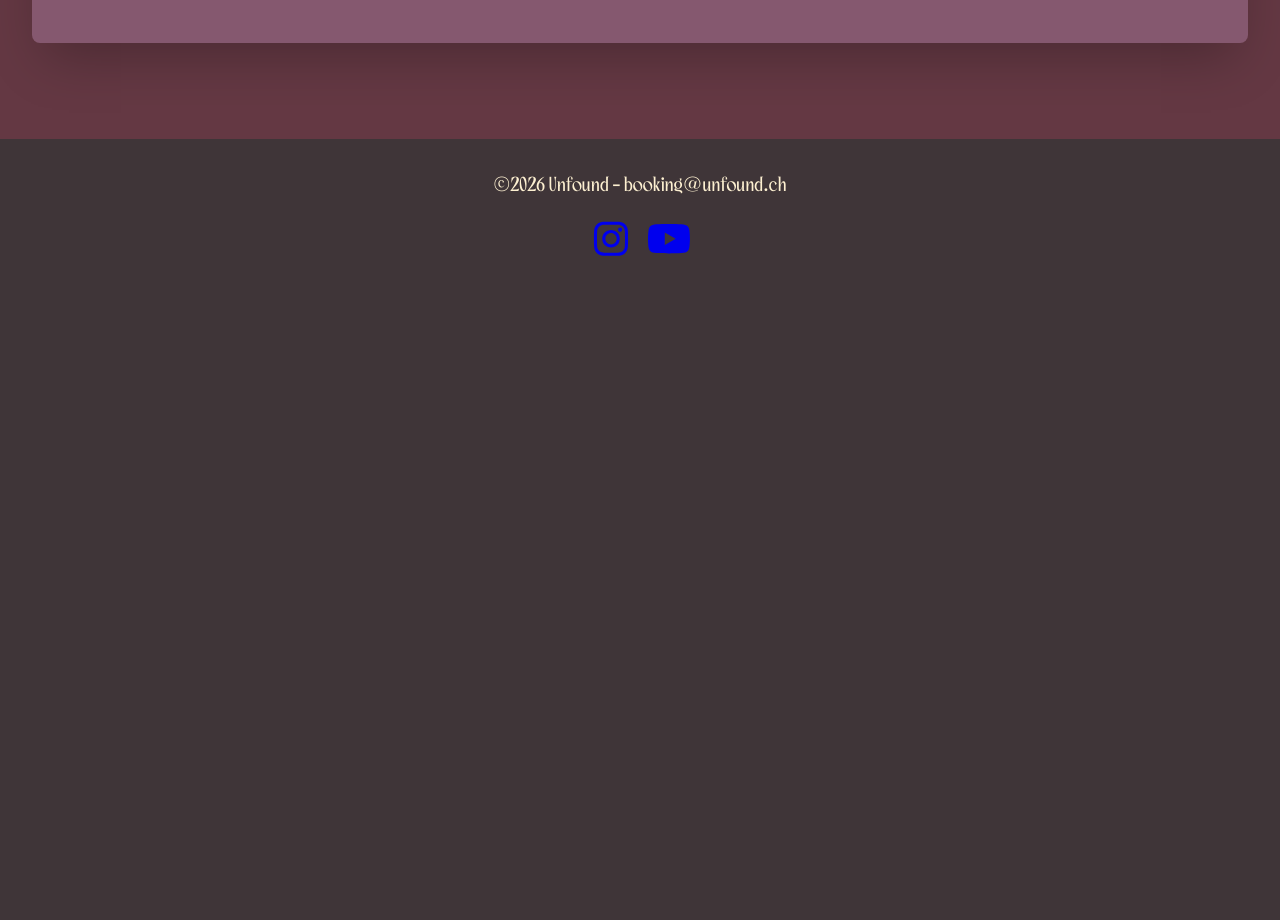
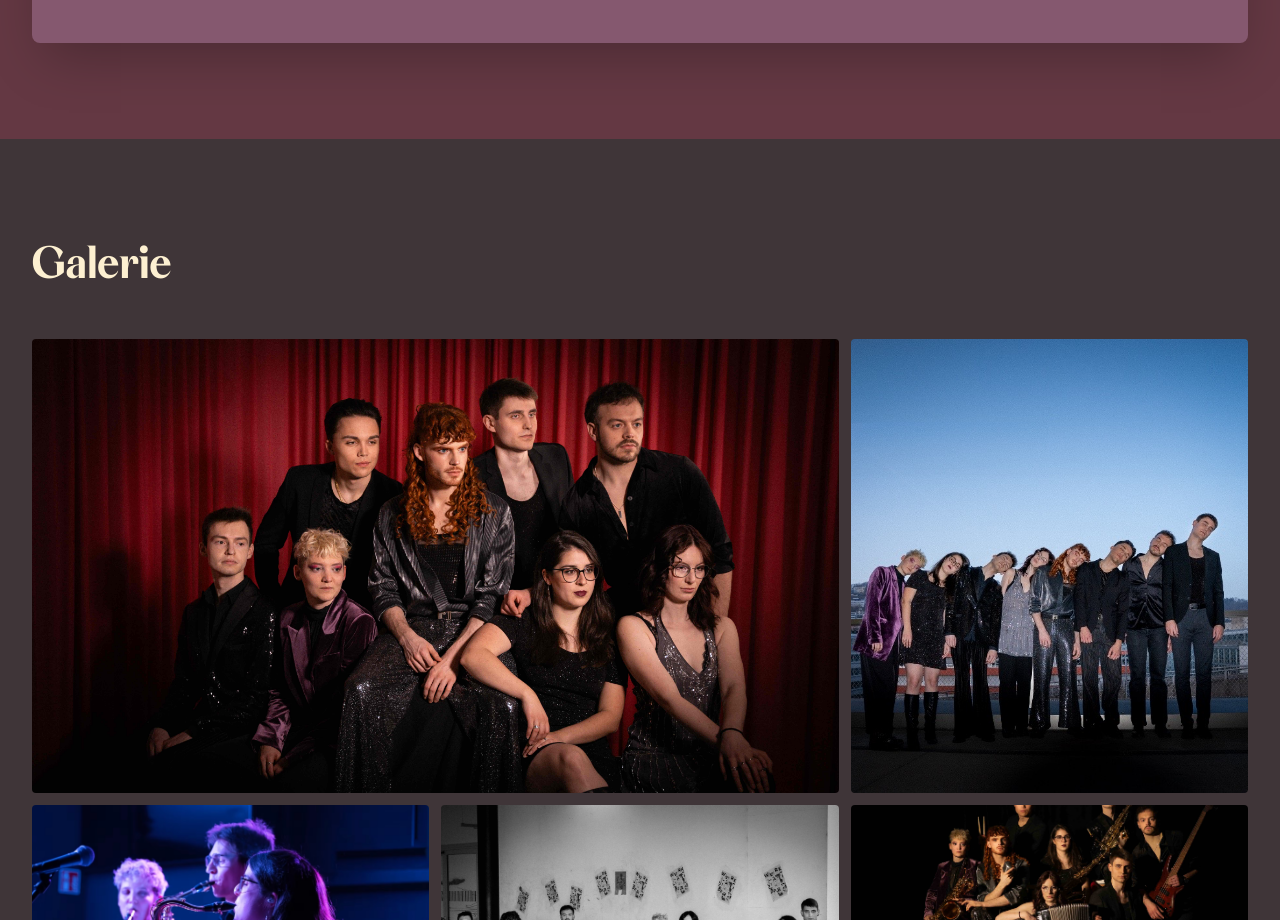
Before and after one commit to ben133290/Unfound-Website, a plain HTML site: page index.html in a window 1280 px wide. Shown: the part 1880-2800 px from the top of the page. Before the commit the page ends 2176 px from the top, so only its background shows below. Drawn offline with Linux system fonts and the light colour scheme.

Commit message:
add gallery

```diff
--- a/index.html
+++ b/index.html
@@ -61,9 +61,8 @@
         <a class="w-link w-home" href="#">UNFOUND</a>
         <div class="w-box w-site-heading">
           <h1 class="w-heading w-heading-7">
-            <span class="w-element w-element-9"
-              >Die Schweizer Pop-Funk-Band mit dem frischen Sound</span
-            >
+            <p class="w-element w-element-9">Die Schweizer Pop-Funk-Band mit dem frischen Sound</p>
+            <a href="mailto:booking@unfound.ch" class="w-link w-cta-btn">Jetzt anfragen!</a>
           </h1>
         </div>
       </div>
@@ -127,6 +126,29 @@
                   Befragte Passantin
                 </p>
               </div>
+            </div>
+          </div>
+        </div>
+      </div>
+      <!-- Gallerie -->
+      <div class="w-box w-bg-gallery">
+        <div class="w-box w-content-gallery">
+          <h2 class="w-heading w-heading-gallery">Galerie</h2>
+          <div class="w-box w-gallery-grid">
+            <div class="w-box w-gallery-item w-gallery-item--wide">
+              <img src="./assets/gallery-1.jpg" alt="" class="w-image w-gallery-img" loading="lazy" decoding="async" />
+            </div>
+            <div class="w-box w-gallery-item">
+              <img src="./assets/gallery-2.jpg" alt="" class="w-image w-gallery-img" loading="lazy" decoding="async" />
+            </div>
+            <div class="w-box w-gallery-item">
+              <img src="./assets/gallery-3.jpg" alt="" class="w-image w-gallery-img" loading="lazy" decoding="async" />
+            </div>
+            <div class="w-box w-gallery-item">
+              <img src="./assets/gallery-4.jpg" alt="" class="w-image w-gallery-img" loading="lazy" decoding="async" />
+            </div>
+            <div class="w-box w-gallery-item">
+              <img src="./assets/gallery-5.jpg" alt="" class="w-image w-gallery-img" loading="lazy" decoding="async" />
             </div>
           </div>
         </div>
--- a/styles.css
+++ b/styles.css
@@ -353,6 +353,64 @@
     margin-bottom: 0;
   }
 
+
+  /* --- Gallery Section --- */
+
+  .w-bg-gallery {
+    background-color: var(--color-5);
+    position: relative;
+  }
+
+  .w-content-gallery {
+    max-width: 1280px;
+    margin-left: auto;
+    margin-right: auto;
+    padding: 6rem 2rem;
+    display: flex;
+    flex-direction: column;
+    row-gap: 3rem;
+  }
+
+  .w-heading-gallery {
+    margin-top: 0;
+    margin-bottom: 0;
+    font-size: 2.25em;
+    line-height: 1.25;
+  }
+
+  .w-gallery-grid {
+    display: grid;
+    grid-template-columns: repeat(3, 1fr);
+    grid-template-rows: auto auto;
+    gap: 0.75rem;
+  }
+
+  .w-gallery-item {
+    overflow: hidden;
+    border-radius: 0.25rem;
+  }
+
+  .w-gallery-item--wide {
+    grid-column: span 2;
+  }
+
+  .w-gallery-img {
+    width: 100%;
+    height: 100%;
+    object-fit: cover;
+    aspect-ratio: 4 / 3;
+    display: block;
+    transition: transform 0.4s ease;
+  }
+
+  .w-gallery-item--wide .w-gallery-img {
+    aspect-ratio: 16 / 9;
+  }
+
+  .w-gallery-item:hover .w-gallery-img {
+    transform: scale(1.03);
+  }
+
   /* --- Footer --- */
 
   .w-footer {
@@ -422,6 +480,30 @@
     line-height: 1;
     width: 30svw;
     font-size: 1.5em;
+  }
+
+  /* --- CTA Button --- */
+
+  .w-cta-btn {
+    display: inline-block;
+    margin-top: 1.5rem;
+    padding: 0.75rem 2rem;
+    background-color: transparent;
+    border: 2px solid var(--color-2);
+    color: var(--color-2);
+    text-decoration: none;
+    font-family: 'Bluemun', sans-serif;
+    font-size: 1rem;
+    letter-spacing: 0.05em;
+    border-radius: 0.25rem;
+    transition: background-color 0.2s ease, color 0.2s ease;
+    position: relative;
+    z-index: 2;
+  }
+
+  .w-cta-btn:hover {
+    background-color: var(--color-2);
+    color: var(--color-5);
   }
 
   :root {
```
Also changed, not shown: assets/gallery-1.jpg (added), assets/gallery-2.jpg (added), assets/gallery-3.jpg (added), assets/gallery-4.jpg (added), assets/gallery-5.jpg (added).
